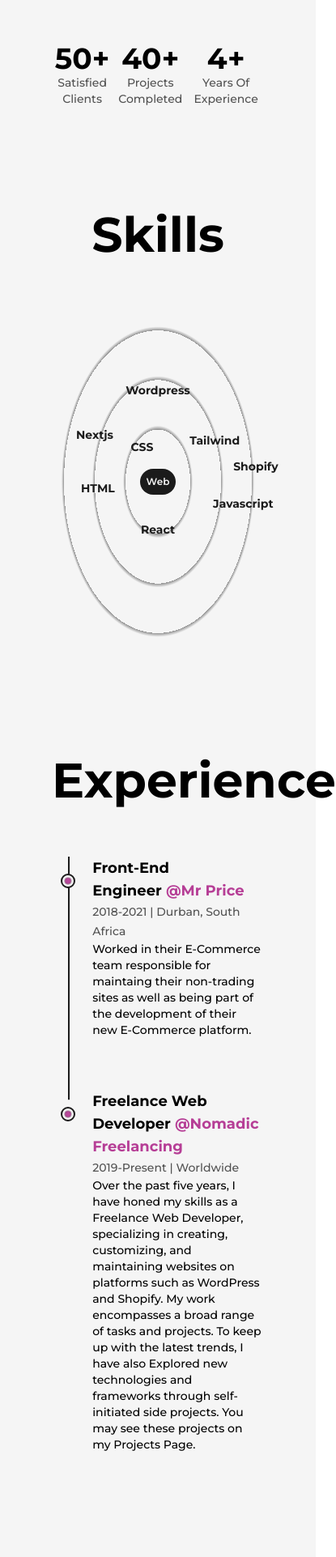
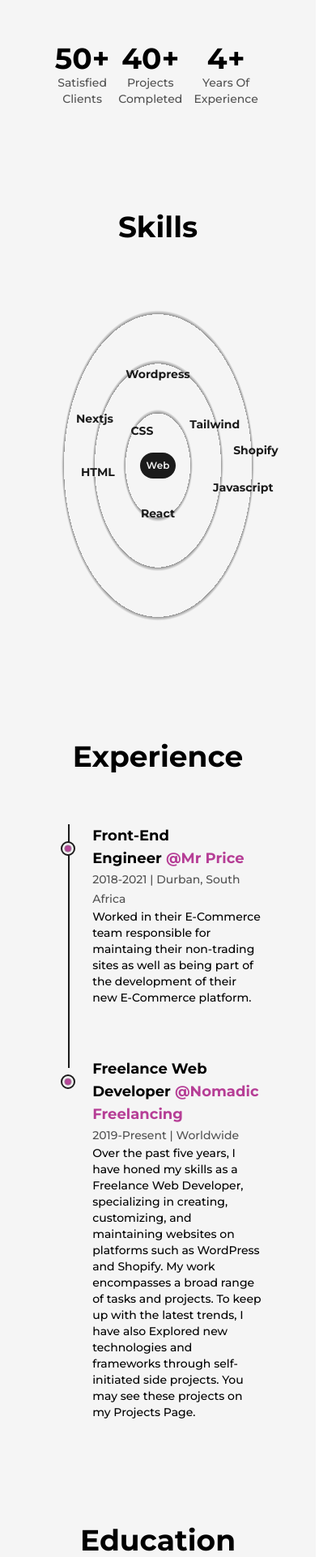
Before and after one commit to RickyPaps/nextjs-portfolio, a Next.js app: page /about in a window 390 px wide. Shown: the part 1120-3043 px from the top of the page at 81% size, 415 px wide, since content can reach past the window. Built offline with nearby package versions, Linux system fonts and the light colour scheme.

Commit message:
Test for mobile fix

```diff
--- a/src/components/About/Education.js
+++ b/src/components/About/Education.js
@@ -37,7 +37,7 @@
 
   return (
     <div className="my-52 md:my-32">
-      <h2 className="font-bold text-8xl mb-32 w-full text-center md:text-6xl xs:text-6xl md:mb-16">
+      <h2 className="font-bold text-8xl mb-32 w-full text-center md:text-6xl xs:text-4xl md:mb-16">
         Education
       </h2>
       <div ref={ref} className="w-[75%] mx-auto relative lg:w-[90%] md:w-full">
--- a/src/components/About/Experience.js
+++ b/src/components/About/Experience.js
@@ -44,7 +44,7 @@
 
   return (
     <div className="my-52 md:my-32">
-      <h2 className="font-bold text-8xl mb-32 w-full text-center md:text-6xl xs:text-6xl md:mb-16">
+      <h2 className="font-bold text-8xl mb-32 w-full text-center md:text-6xl xs:text-4xl md:mb-16">
         Experience
       </h2>
       <div ref={ref} className="w-[75%] mx-auto relative lg:w-[90%] md:w-full">
--- a/src/components/About/Skills.js
+++ b/src/components/About/Skills.js
@@ -22,7 +22,7 @@
 const Skills = () => {
   return (
     <div className="my-52 md:my-32">
-      <h2 className="font-bold text-8xl mb-32 w-full text-center md:text-6xl xs:text-6xl md:mb-16">
+      <h2 className="font-bold text-8xl mb-32 w-full text-center md:text-6xl xs:text-4xl md:mb-16">
         Skills
       </h2>
       <div
--- a/src/components/Projects/FeaturedProjects.js
+++ b/src/components/Projects/FeaturedProjects.js
@@ -40,7 +40,7 @@
         />
       </Link>
 
-      <div className="w-1/2 flex flex-col items-start justify-between p-4 lg:w-full lg:pl-0 lg:pt-6 last:justify-center">
+      <div className="w-1/2 flex flex-col items-start justify-between p-4 lg:w-full lg:pl-0 lg:pt-6">
         <span className="text-primary font-medium text-xl xs:text-base">
           {type}
         </span>
@@ -56,7 +56,7 @@
         <p className="my-2 font-medium text-dark sm:text-sm">
           {summary}
         </p>
-        <div className="mt-2 flex items-center">
+        <div className="mt-2 flex items-center sm:w-full xs:justify-center">
           {String(githubLink).length > 0 && (
             <Link href={githubLink} target="_blank" className="w-10">
               <GithubIcon />
--- a/src/components/util/Icons.js
+++ b/src/components/util/Icons.js
@@ -511,7 +511,7 @@
     width={12}
     height={12}
     viewBox="0 0 24 24"
-    className={`w-full h-auto ${className}`}
+    className={`w-1/2 h-auto ${className}`}
     {...rest}
   >
     <path fill="none" d="M0 0h24v24H0z" />
--- a/src/pages/index.js
+++ b/src/pages/index.js
@@ -45,7 +45,7 @@
                   download={true}
                 >
                   Resume
-                  <LinkArrow className={"w-3 ml-1"} />
+                  <LinkArrow className={"w-6 ml-1"} />
                 </Link>
                 <Link
                   href={"mailto:rickypapini@gmail.com"}
```
